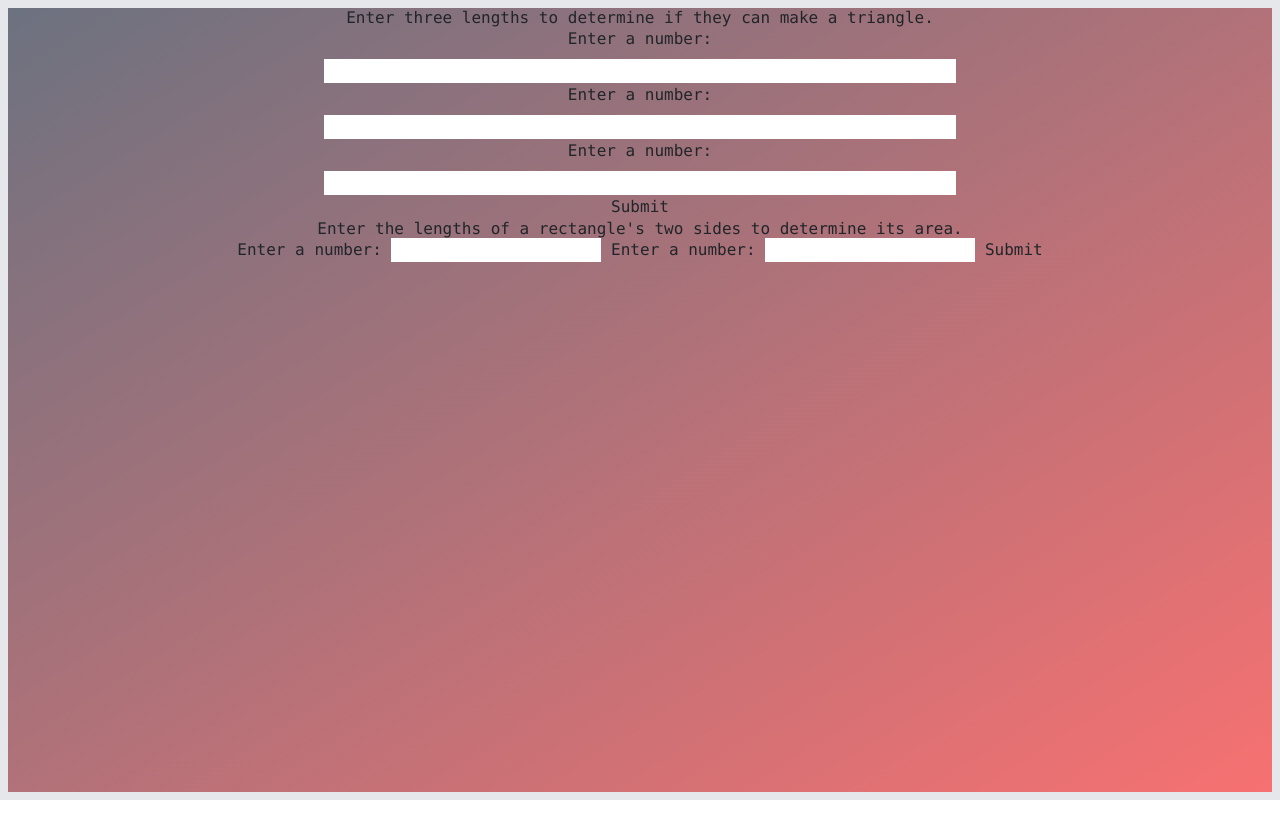
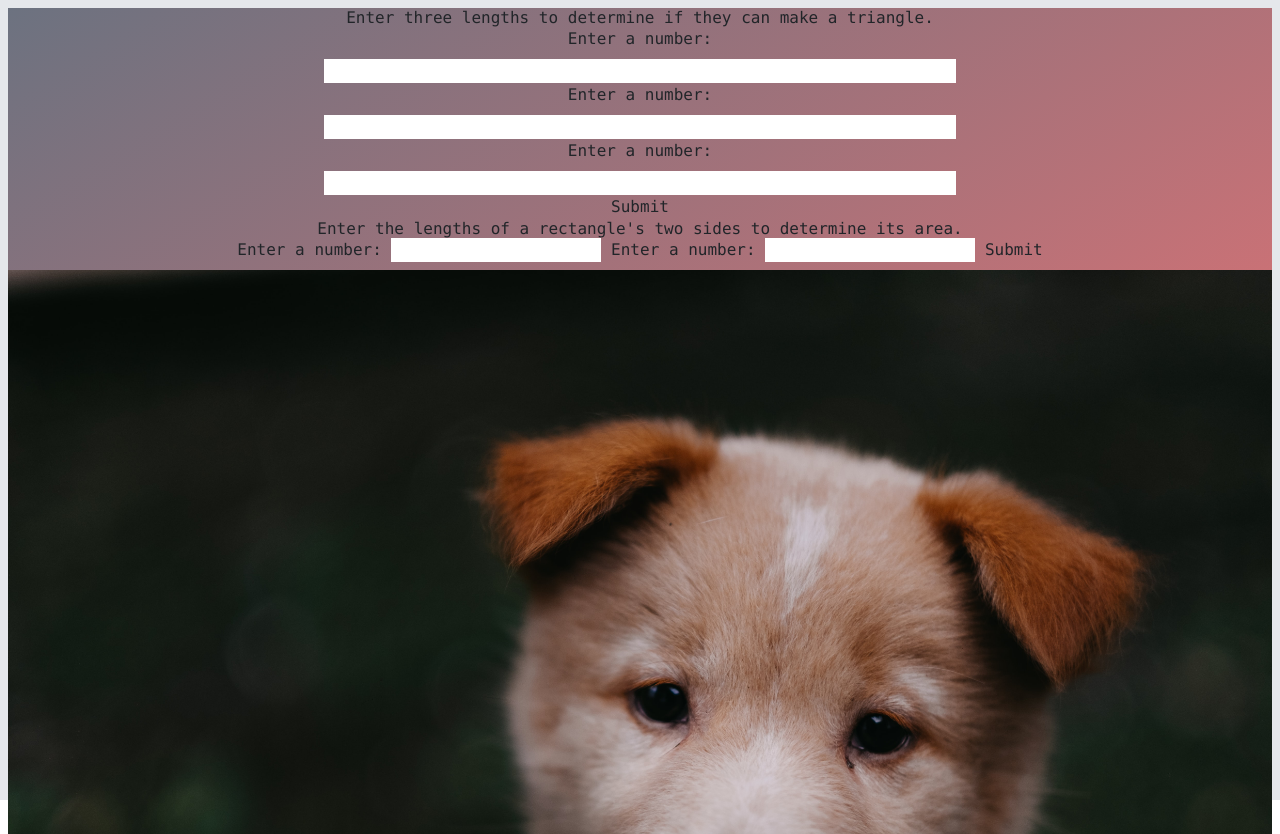
Before and after one commit to noh24/shape-tracker, a website built with webpack: page src/index.html in a window 1280 px wide. Shown: the top 834 px of the page. Before the commit the page ends 800 px from the top, so only its background shows below. Built offline with nearby package versions, Linux system fonts and the light colour scheme.

Commit message:
add image

```diff
--- a/src/index.html
+++ b/src/index.html
@@ -24,5 +24,6 @@
     <button type="submit">Submit</button>
   </form>
   <ul id="response2"></ul>
+  <img src="./assets/images/puppy.jpg" alt="picture of puppy">
 </body>
 </html>
```
Also changed, not shown: src/assets/images/puppy.jpg (added).
